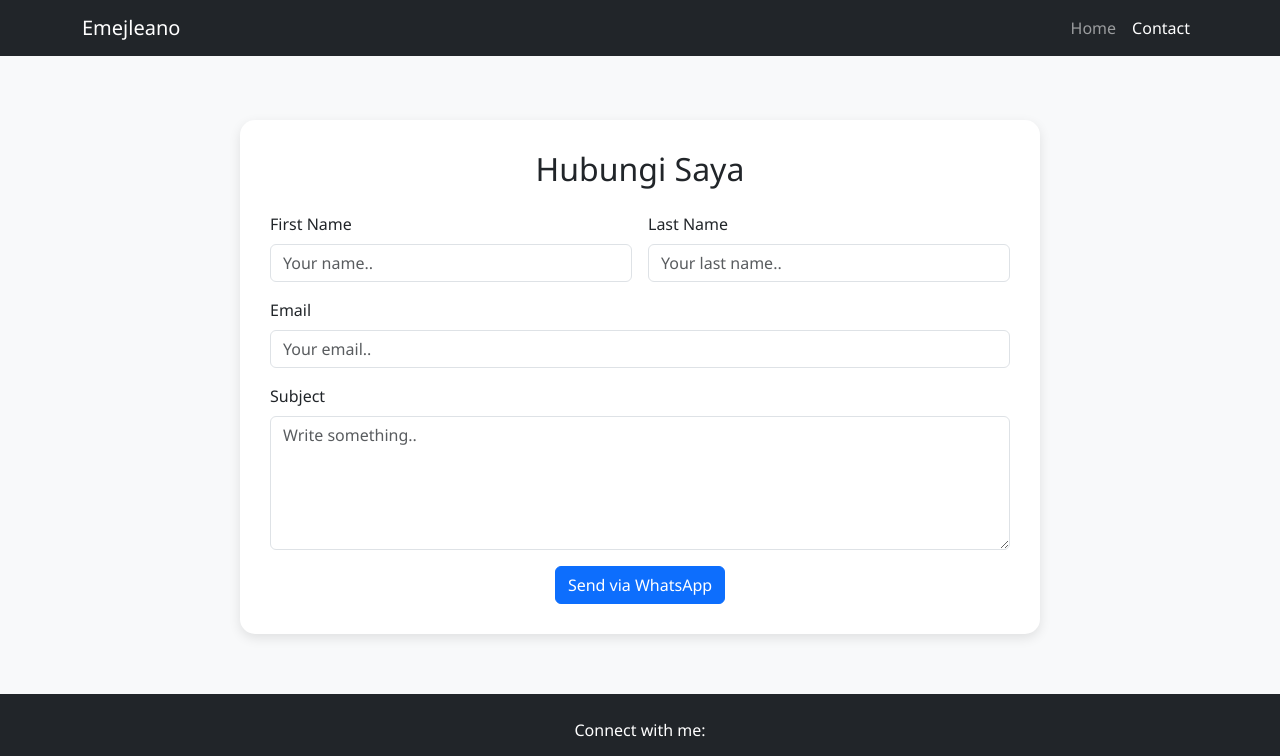
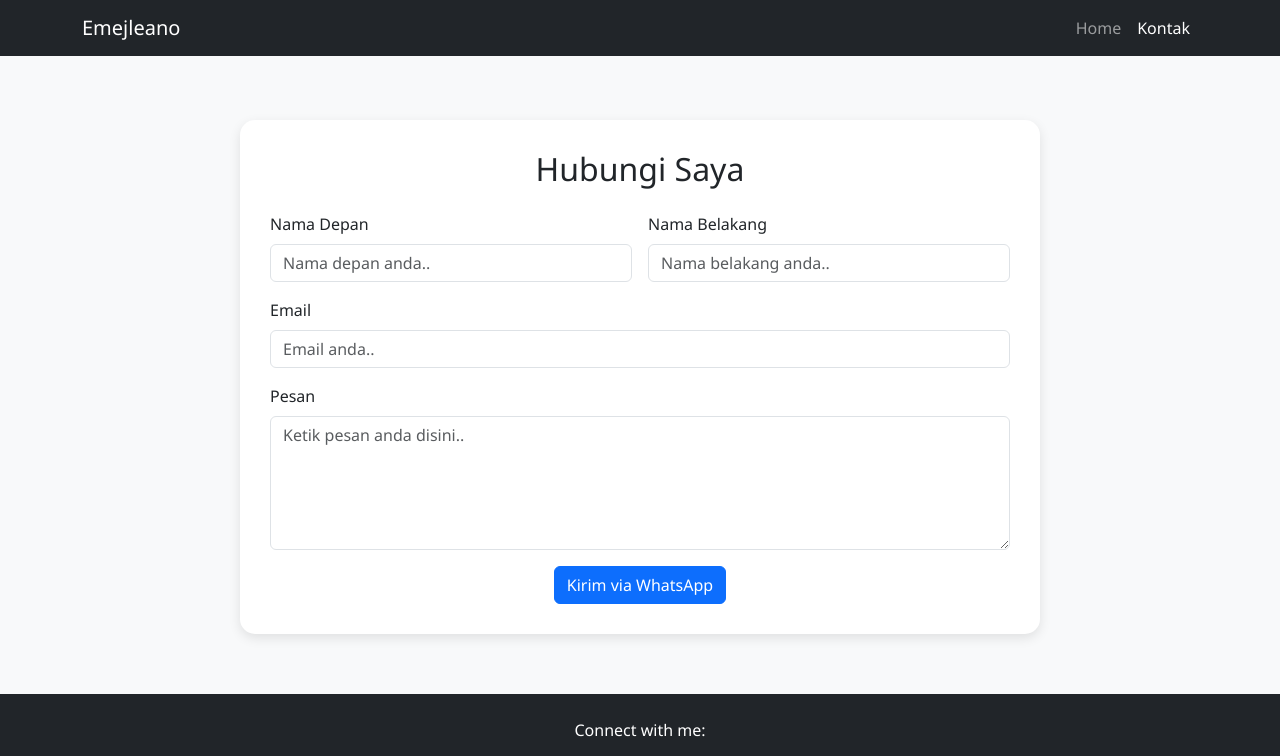
Before and after one commit to emejleano/porto, a plain HTML site: page contact.html in a window 1280 px wide. Shown: the top 756 px of the page. Drawn offline with nearby package versions, Linux system fonts and the light colour scheme.

Commit message:
perbaikan deskripsi

```diff
--- a/contact.html
+++ b/contact.html
@@ -23,7 +23,7 @@
       <div class="collapse navbar-collapse" id="navbarNav">
         <ul class="navbar-nav ms-auto">
           <li class="nav-item"><a class="nav-link" href="index.html">Home</a></li>
-          <li class="nav-item"><a class="nav-link active" href="contact.html">Contact</a></li>
+          <li class="nav-item"><a class="nav-link active" href="contact.html">Kontak</a></li>
         </ul>
       </div>
     </div>
@@ -35,23 +35,23 @@
     <form onsubmit="sendMessage(event)">
       <div class="row g-3">
         <div class="col-md-6">
-          <label for="fname" class="form-label">First Name</label>
-          <input type="text" id="fname" name="firstname" class="form-control" placeholder="Your name.." required />
+          <label for="fname" class="form-label">Nama Depan</label>
+          <input type="text" id="fname" name="firstname" class="form-control" placeholder="Nama depan anda.." required />
         </div>
         <div class="col-md-6">
-          <label for="lname" class="form-label">Last Name</label>
-          <input type="text" id="lname" name="lastname" class="form-control" placeholder="Your last name.." required />
+          <label for="lname" class="form-label">Nama Belakang</label>
+          <input type="text" id="lname" name="lastname" class="form-control" placeholder="Nama belakang anda.." required />
         </div>
         <div class="col-12">
           <label for="email" class="form-label">Email</label>
-          <input type="email" id="email" name="email" class="form-control" placeholder="Your email.." required />
+          <input type="email" id="email" name="email" class="form-control" placeholder="Email anda.." required />
         </div>
         <div class="col-12">
-          <label for="subject" class="form-label">Subject</label>
-          <textarea id="subject" name="subject" class="form-control" placeholder="Write something.." rows="5" required></textarea>
+          <label for="subject" class="form-label">Pesan</label>
+          <textarea id="subject" name="subject" class="form-control" placeholder="Ketik pesan anda disini.." rows="5" required></textarea>
         </div>
         <div class="col-12 text-center">
-          <button type="submit" class="btn btn-primary">Send via WhatsApp</button>
+          <button type="submit" class="btn btn-primary">Kirim via WhatsApp</button>
         </div>
       </div>
     </form>
```
Also changed, not shown: index.html (+8 -8 lines).
